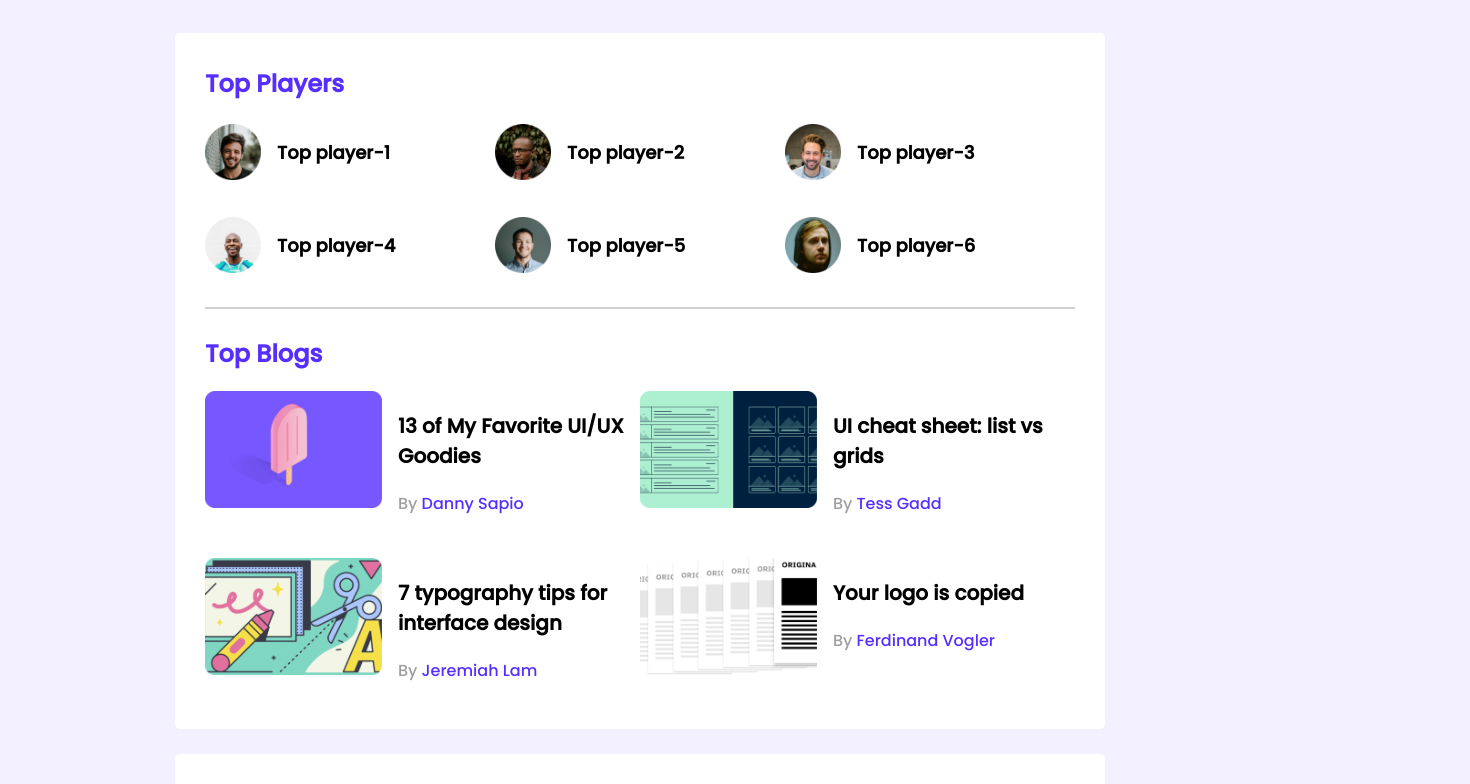
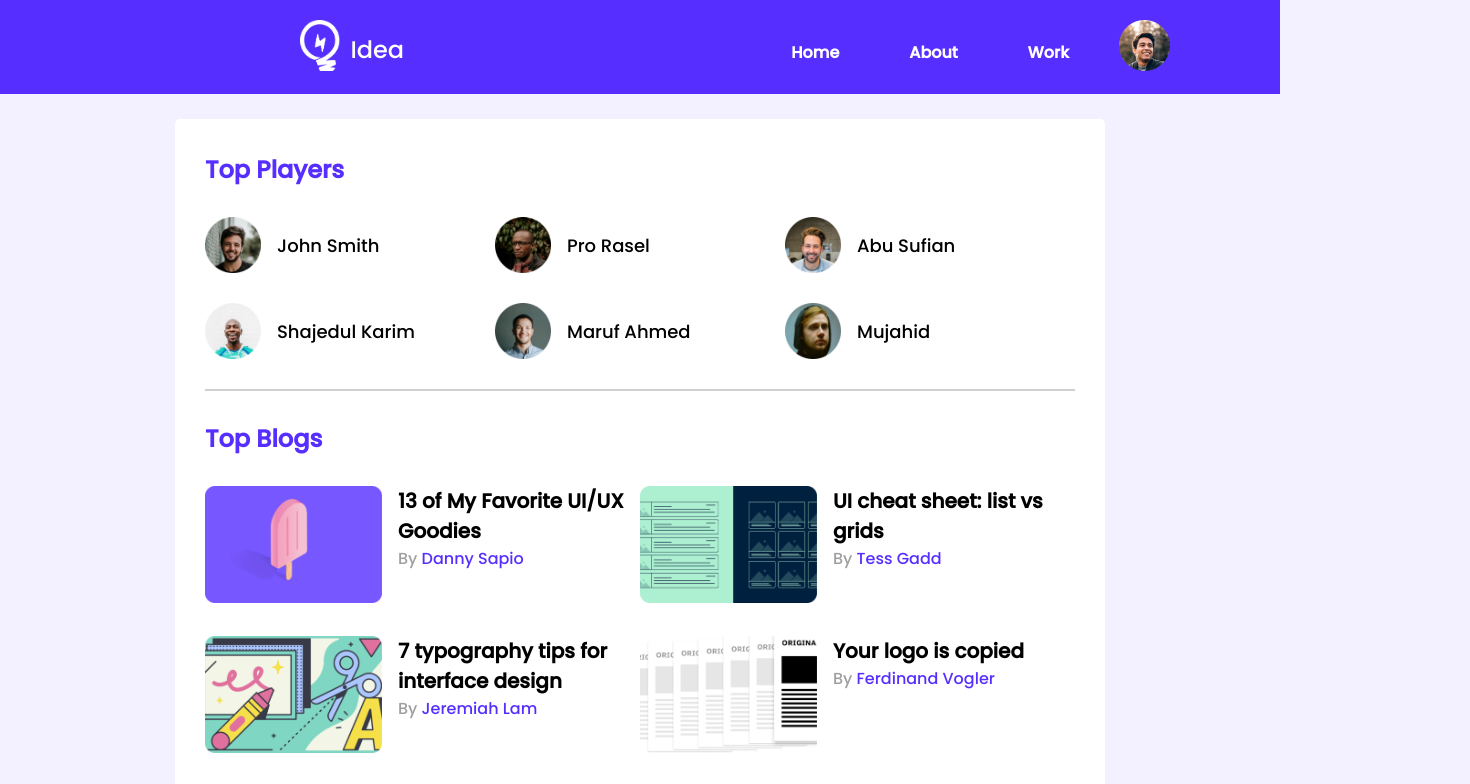
Before and after one commit to livedesignpro/leader-board-css3, a plain HTML site: page index.html in a window 1280 px wide. Shown: the top 784 px of the page, 1470 px wide, since content can reach past the window. Drawn offline with Linux system fonts and the light colour scheme.

Commit message:
navbar uploaded

```diff
--- a/index.html
+++ b/index.html
@@ -13,6 +13,30 @@
 <body>
     <!-- header start -->
     <header>
+        <div class="nav-container">
+            <nav>
+                <div class="logo-container">
+                    <div class="logo-main">
+                        <img src="images/icons/logo.png" alt="">
+                    </div>
+                    <div class="logo-title">
+                        <p>Idea</p>
+                    </div>
+                </div>
+                <div class="nav-right">
+                    <div class="nav-text">
+                        <ul>
+                            <li><a href="#">Home</a></li>
+                            <li><a href="#">About</a></li>
+                            <li><a href="#">Work</a></li>
+                        </ul>
+                    </div>
+                    <div class="right-img">
+                        <img src="images/icons/profile.png" alt="">
+                    </div>
+                </div>
+            </nav>
+        </div>
 
     </header>
     <!-- header end     -->
@@ -24,27 +48,27 @@
                 <div class="players">
                     <div class="player">
                         <img src="images/players/player-1.png" alt="">
-                        <h3 class="player-name">Top player-1</h3>
+                        <h3 class="player-name">John Smith</h3>
                     </div>
                     <div class="player">
                         <img src="images/players/player-2.png" alt="">
-                        <h3 class="player-name">Top player-2</h3>
+                        <h3 class="player-name">Pro Rasel</h3>
                     </div>
                     <div class="player">
                         <img src="images/players/player-3.png" alt="">
-                        <h3 class="player-name">Top player-3</h3>
+                        <h3 class="player-name">Abu Sufian</h3>
                     </div>
                     <div class="player">
                         <img src="images/players/player-4.png" alt="">
-                        <h3 class="player-name">Top player-4</h3>
+                        <h3 class="player-name">Shajedul Karim</h3>
                     </div>
                     <div class="player">
                         <img src="images/players/player-5.png" alt="">
-                        <h3 class="player-name">Top player-5</h3>
+                        <h3 class="player-name">Maruf Ahmed</h3>
                     </div>
                     <div class="player">
                         <img src="images/players/player-6.png" alt="">
-                        <h3 class="player-name">Top player-6</h3>
+                        <h3 class="player-name">Mujahid</h3>
                     </div>
                 </div>
 
@@ -178,6 +202,9 @@
             </div>
         </section>
     </Main>
+    <footer>
+
+    </footer>
 </body>
 
 </html>
--- a/styles/style.css
+++ b/styles/style.css
@@ -2,6 +2,11 @@
 @import url('https://fonts.googleapis.com/css2?family=Poppins:wght@500&display=swap');
 
 /* Common Styles  */
+* {
+    margin: 0;
+    padding: o;
+}
+
 body {
     font-family: 'Poppins', sans-serif;
     background-color: #F3F1FF;
@@ -22,9 +27,77 @@ main {
     border-radius: 5px;
 }
 
+header {
+    background: #562EFF;
+    /* width: 100%; */
+    height: 94px;
+}
+
+/* Navbar Style  */
+
+nav {
+    display: flex;
+    justify-content: space-between;
+    width: 870px;
+    padding: 20px 300px;
+}
+
+nav ul {
+    display: flex;
+    align-items: center;
+    gap: 70px;
+}
+
+nav li {
+    list-style: none;
+}
+
+nav li a {
+    color: white;
+    text-decoration: none;
+    font-weight: 600;
+}
+
+.nav-right {
+    display: flex;
+    justify-content: space-between;
+    gap: 50px;
+}
+
+.nav-text{
+    margin-top: 20px;
+}
+
+.right-img {
+    width: 51px;
+    height: 51px;
+}
+
+.logo-container {
+    display: flex;
+    align-items: center;
+    gap: 10px;
+}
+
+.logo-title {
+    font-weight: 500;
+    font-size: 24px;
+    color: #FFFFFF;
+}
+
+.logo-main img {
+    width: 40.42px;
+    height: 51px;
+}
+
+/* .logo-container img {
+    width: 40.42px;
+    height: 51px;
+} */
+
 /* top payers style  */
 
-.top-playes {
+.top-players {
     margin-bottom: 30px;
 
 }
@@ -33,6 +106,7 @@ main {
     color: #562EFF;
     font-size: 24px;
     margin-top: 3px;
+    margin-bottom: 30px;
 
 
 }
@@ -57,11 +131,13 @@ main {
 .player-name {
     margin-left: 16px;
     font-size: 18px;
+    font-weight: 500;
 }
 
 hr {
     border: 1px solid #D1D1D1;
-    margin-bottom: 27px;
+    margin-bottom: 30px;
+    margin-top: 30px;
 }
 
 /* Top blog style */
@@ -103,7 +179,7 @@ hr {
 
 /* Courses Style  */
 
-.courses{
+.courses {
     display: grid;
     grid-template-columns: repeat(3, 1fr);
     grid-column-gap: 24px;
@@ -114,35 +190,49 @@ hr {
     height: 104px;
 }
 
-.course-info{
+.course-info {
     display: flex;
     align-items: center;
     justify-content: space-between;
 }
 
-.fa-star{
+.fa-star {
     font-size: 12px;
 }
 
-.fa-star.filled{
-    color: #FFC014;;
+.fa-star.filled {
+    color: #FFC014;
+    ;
 }
-.fa-star.empty{
-    color: #AEAEAE;;
+
+.fa-star.empty {
+    color: #AEAEAE;
+    ;
+}
+
+footer {
+    height: 300px;
+    background-color: #272727;
+    margin-top: 30px;
 }
 
 /* media queries */
 
 /* Mobile Devices */
 @media screen and (max-width: 688px) {
-    .container{
+    .container {
         width: 100%;
     }
-    .players, .blogs, .courses{
+
+    .players,
+    .blogs,
+    .courses {
         /* background-color: red; */
         grid-template-columns: repeat(1, 1fr);
     }
-    .player, .blog{
+
+    .player,
+    .blog {
         flex-direction: column;
     }
 
@@ -150,14 +240,17 @@ hr {
 
 /* Tablet */
 @media screen and (min-width=688px) and (max-width=992px) {
-    .container{
+    .container {
         width: 100%;
     }
-    .players, .courses{
+
+    .players,
+    .courses {
         /* background-color: red; */
         grid-template-columns: repeat(2, 1fr);
     }
-    .blogs{
+
+    .blogs {
         /* background-color: red; */
         grid-template-columns: repeat(1, 1fr);
     }
```
